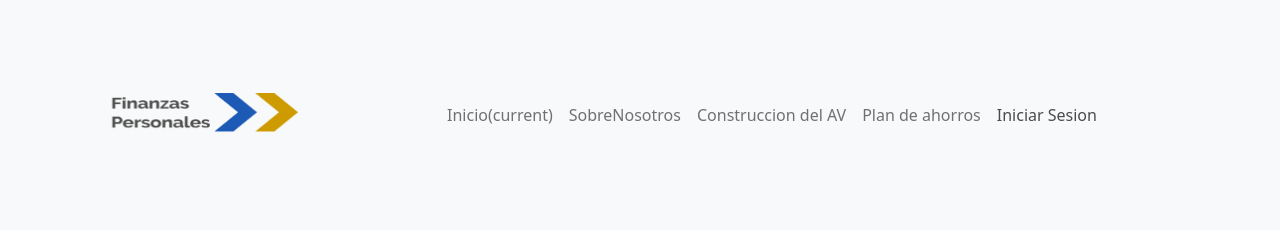
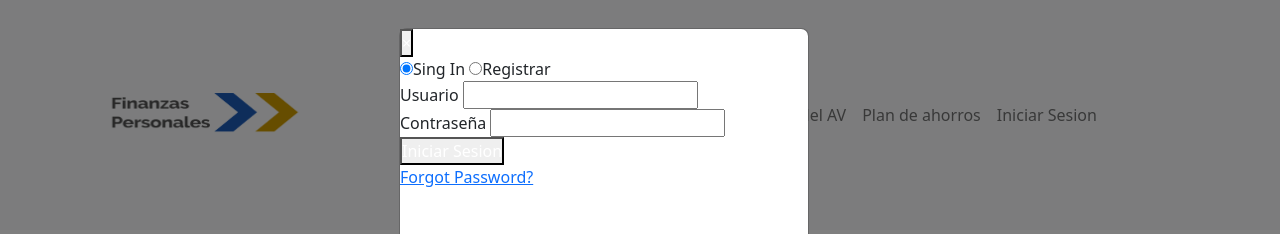
Before and after one commit to gustavoam-asdf/botshot, a website with bundled scripts: page public/index.html in a window 1280 px wide. Both pictures are taken after a click on the link "Iniciar Sesion". Shown: the top 234 px of the page. Built offline with nearby package versions, Linux system fonts and the light colour scheme.

Commit message:
modal works

```diff
--- a/public/index.html
+++ b/public/index.html
@@ -50,7 +50,8 @@
 						</li>
 
 						<li class="nav-item">
-							<a class="nav-link" data-toggle="modal" data-target="#myModal" href="#">Iniciar Sesion</a>
+							<a class="nav-link" data-toggle="modal" data-bs-toggle="modal" data-bs-target="#myModal">Iniciar
+								Sesion</a>
 						</li>
 					</ul>
 				</div>
@@ -206,7 +207,8 @@
 
 		<!-- Login Modal -->
 
-		<div class="modal fade" id="myModal" aria-labelledby="exampleModalLabel">
+		<div class="modal fade" id="myModal" data-bs-backdrop="static" data-bs-keyboard="false" tabindex="-1"
+			aria-labelledby="staticBackdropLabel" aria-hidden="true">
 			<div class="modal-dialog">
 				<div class="modal-content border-3" style="height: 875px; width: 410px; position: relative; left: 9px">
 					<div class="login-wrap">
```
